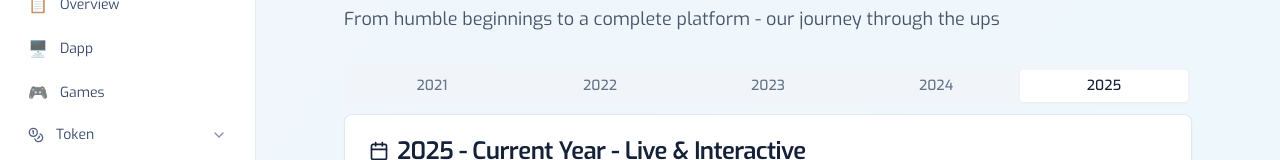
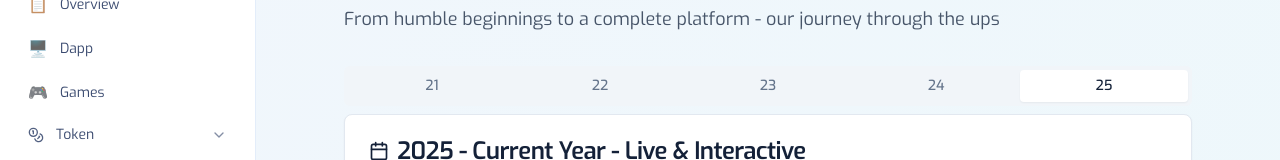
Before and after one commit to maldoteth/dehubdocs, a React (Vite) app: page /docs/roadmap in a window 1280 px wide. Shown: the part 148-308 px from the top of the page. Built offline with nearby package versions, Linux system fonts and the light colour scheme.

Commit message:
Fix: Roadmap tab labels
Adjusted the roadmap tab labels to display years 21, 22, 23, 24, and 25.

```diff
--- a/src/pages/docs/Roadmap.tsx
+++ b/src/pages/docs/Roadmap.tsx
@@ -23,12 +23,12 @@ const Roadmap = () => {
       </div>
 
       <Tabs value={selectedYear} onValueChange={setSelectedYear} className="w-full">
-        <TabsList className="grid w-full grid-cols-4 lg:grid-cols-5">
-          <TabsTrigger value="2021" className="text-sm">2021</TabsTrigger>
-          <TabsTrigger value="2022" className="text-sm">2022</TabsTrigger>
-          <TabsTrigger value="2023" className="text-sm">2023</TabsTrigger>
-          <TabsTrigger value="2024" className="text-sm">2024</TabsTrigger>
-          <TabsTrigger value="2025" className="text-sm">2025</TabsTrigger>
+        <TabsList className="grid w-full grid-cols-5">
+          <TabsTrigger value="2021" className="text-sm">21</TabsTrigger>
+          <TabsTrigger value="2022" className="text-sm">22</TabsTrigger>
+          <TabsTrigger value="2023" className="text-sm">23</TabsTrigger>
+          <TabsTrigger value="2024" className="text-sm">24</TabsTrigger>
+          <TabsTrigger value="2025" className="text-sm">25</TabsTrigger>
         </TabsList>
 
         {/* 2021 - Foundation Year */}
```
